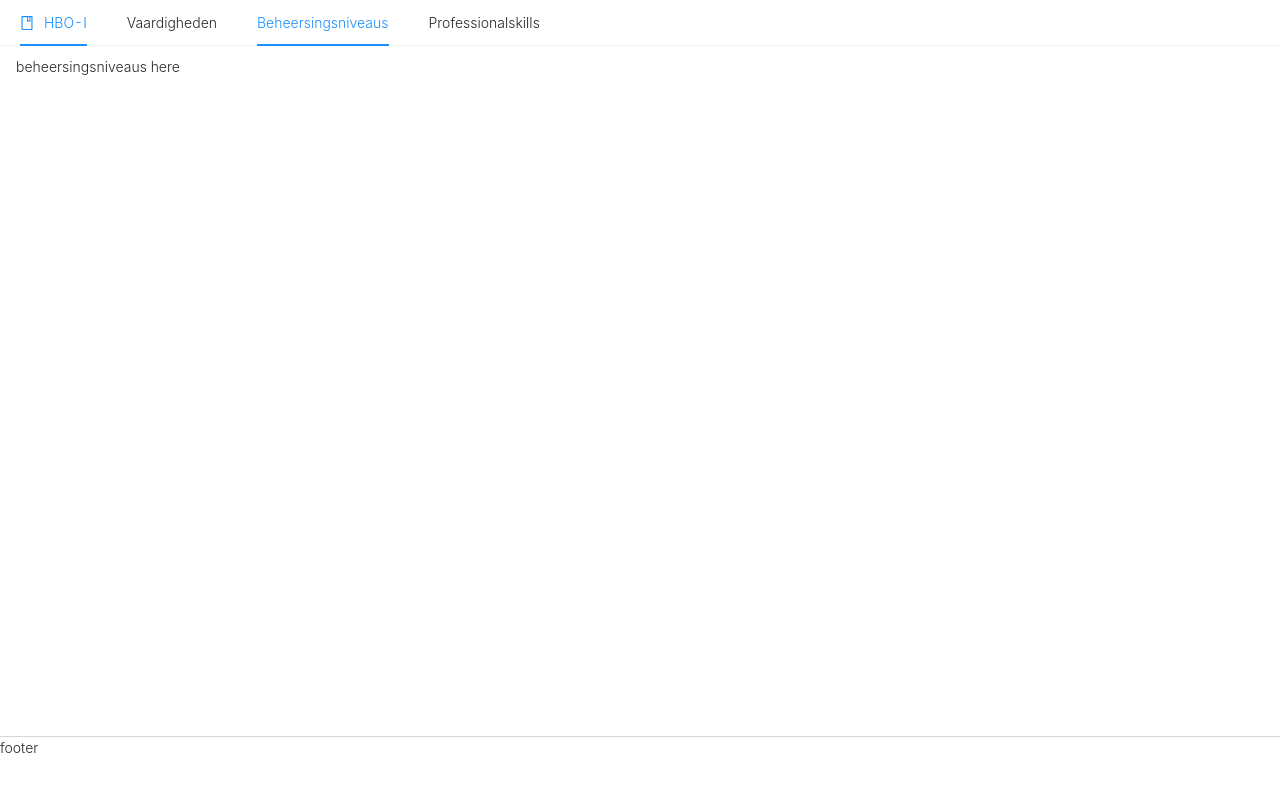
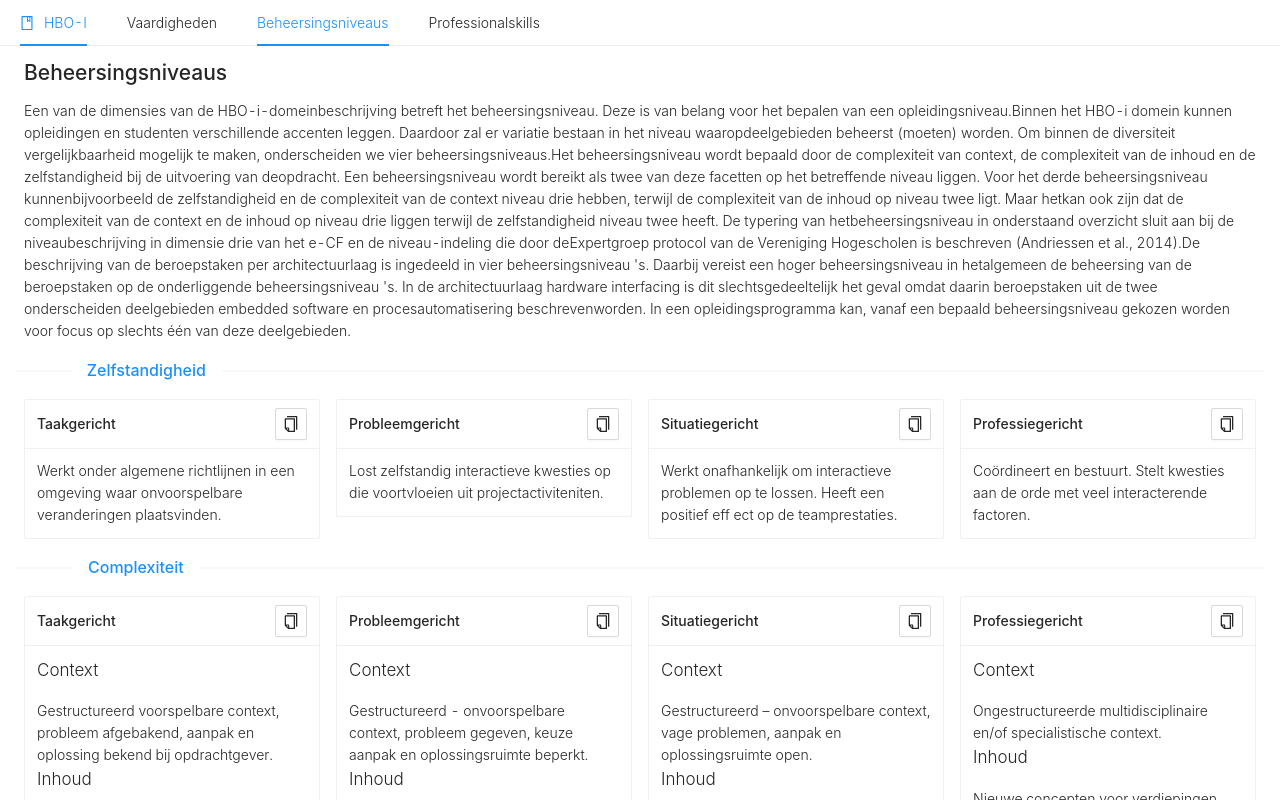
Before and after one commit to spark-156/leveling-education-framework, a React (Create React App) app in the folder frontend/: page /beheersingsniveaus in a window 1280 px wide. Shown: the top 800 px of the page. Built offline with nearby package versions, Linux system fonts and the light colour scheme.

Commit message:
implement beheersingniveaus

```diff
--- a/frontend/src/App.js
+++ b/frontend/src/App.js
@@ -11,6 +11,7 @@ import {
 import { Footer } from "./components/Footer";
 import PageNotFound from "./views/PageNotFound";
 import ProfessionalSkills from "./views/Professionalskills";
+import Beheersingsniveaus from "./views/Beheersingsniveaus"
 
 function App() {
   return <Router>
@@ -25,7 +26,7 @@ function App() {
               <div>vaardigheden here</div>
             </Route>
             <Route path='/beheersingsniveaus'>
-              <div>beheersingsniveaus here</div>
+              <Beheersingsniveaus />
             </Route>
             <Route path='/professionalskills'>
               <ProfessionalSkills />
--- a/frontend/src/views/Beheersingsniveaus.jsx
+++ b/frontend/src/views/Beheersingsniveaus.jsx
@@ -1,6 +1,5 @@
 import { Divider, Row, Col } from 'antd';
 
-import { NavbarHBOI } from "../components/Navbar";
 import { CopyCard } from '../components/Card';
 
 import { beheersingsniveaus } from "../data/hboi";
@@ -11,7 +10,6 @@ export default function Beheersingsniveaus() {
   const complexiteitKeys = Object.keys(beheersingsniveaus.Complexiteit.Taakgericht)
   return (
     <>
-      <NavbarHBOI active="beheersingsniveaus" />
       <Row style={rowStyle} gutter={[16, { xs: 8, sm: 16, md: 16, lg: 16 }]}>
         <Col span={24}>
           <h2>Beheersingsniveaus</h2>
```
